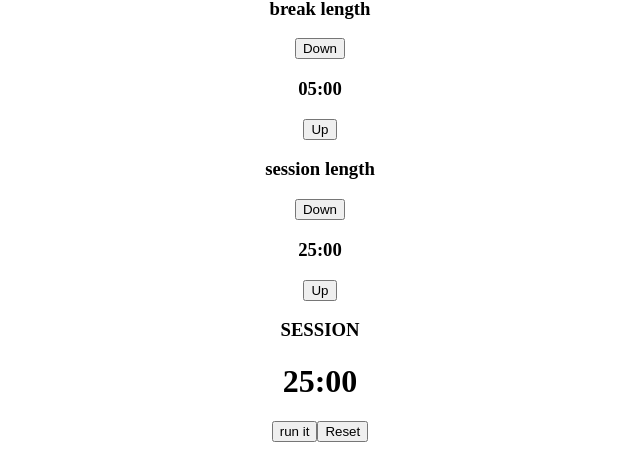
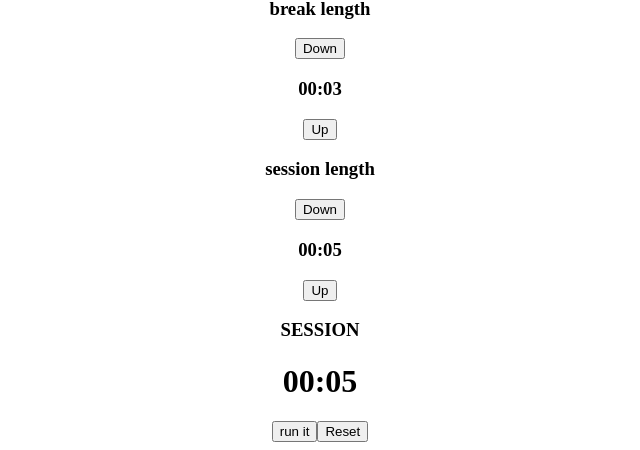
Before and after one commit to ianflynnwork/25-5-timer, a React (Create React App) app: page / in a window 1280 px wide. Shown: the part 122-572 px from the top of the page, without its empty margins (320-960 px from the left). Built offline with nearby package versions, Linux system fonts and the light colour scheme.

Commit message:
trying to get session to switch the break

```diff
--- a/src/Timer.js
+++ b/src/Timer.js
@@ -3,9 +3,9 @@ import Length from './Length';
 
 
 const Timer = () => {
-    const [displayTime, setDisplayTime] = useState(25*60);
-    const [breakTime, setBreakTime] = useState(5*60);
-    const [sessionTime, setSessionTime] = useState(25*60);
+    const [displayTime, setDisplayTime] = useState(5);
+    const [breakTime, setBreakTime] = useState(3);
+    const [sessionTime, setSessionTime] = useState(5);
     const [timerOn, setTimerOn] = useState(false);
     const [onBreak, setOnBreak] = useState(false);
     const [breakAudio, setBreakAudio] = useState(new Audio('./alarmSound.mp3'));
@@ -49,7 +49,7 @@ const Timer = () => {
         let nextDate = new Date().getTime() + second;
         let onBreakVariable = onBreak;
         if(!timerOn){
-            let interval = setInterval(()=> {
+            let interval = setInterval(() => {
                 date = new Date().getTime();
                 if(date > nextDate){
                     setDisplayTime((prev) => {
```
